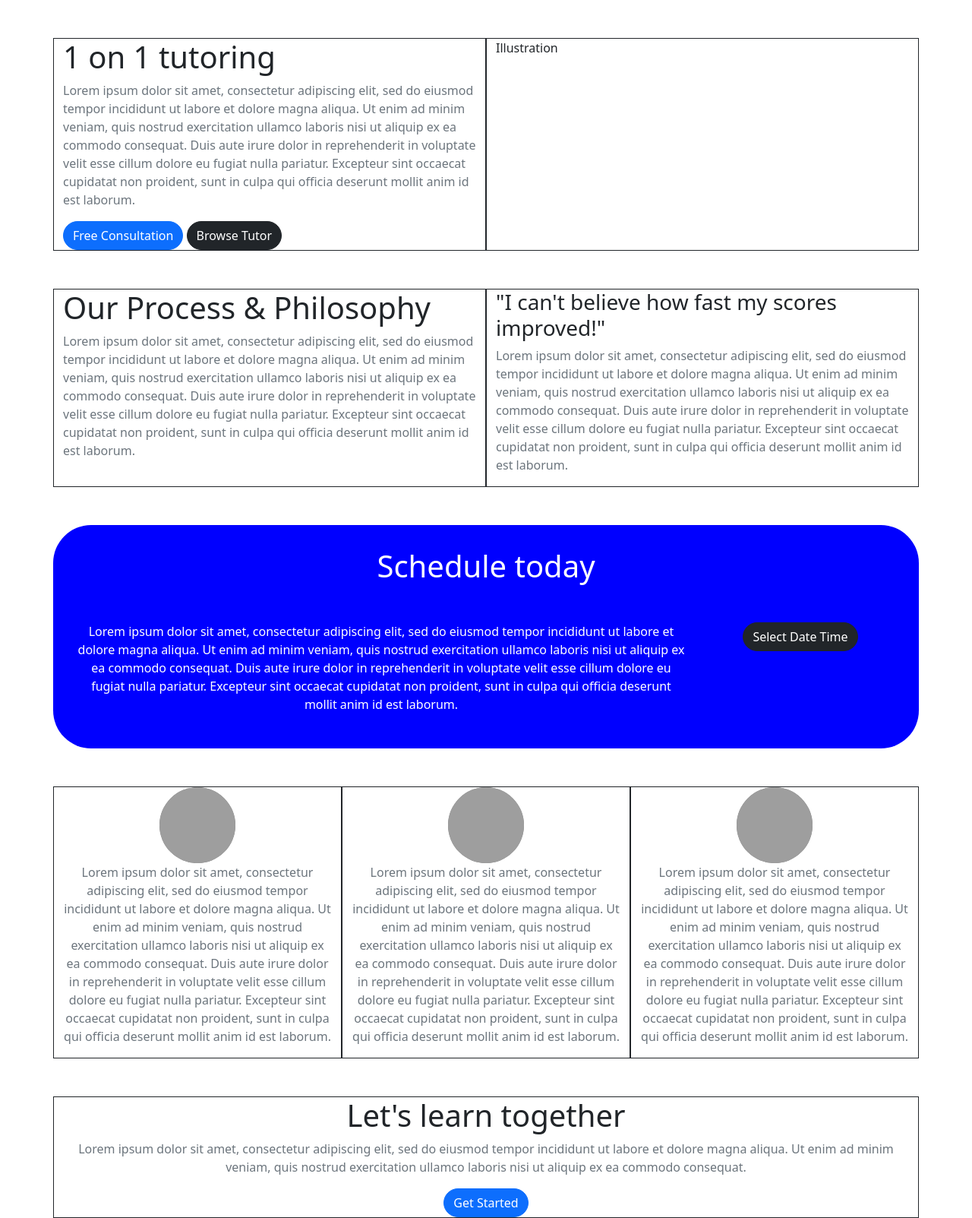
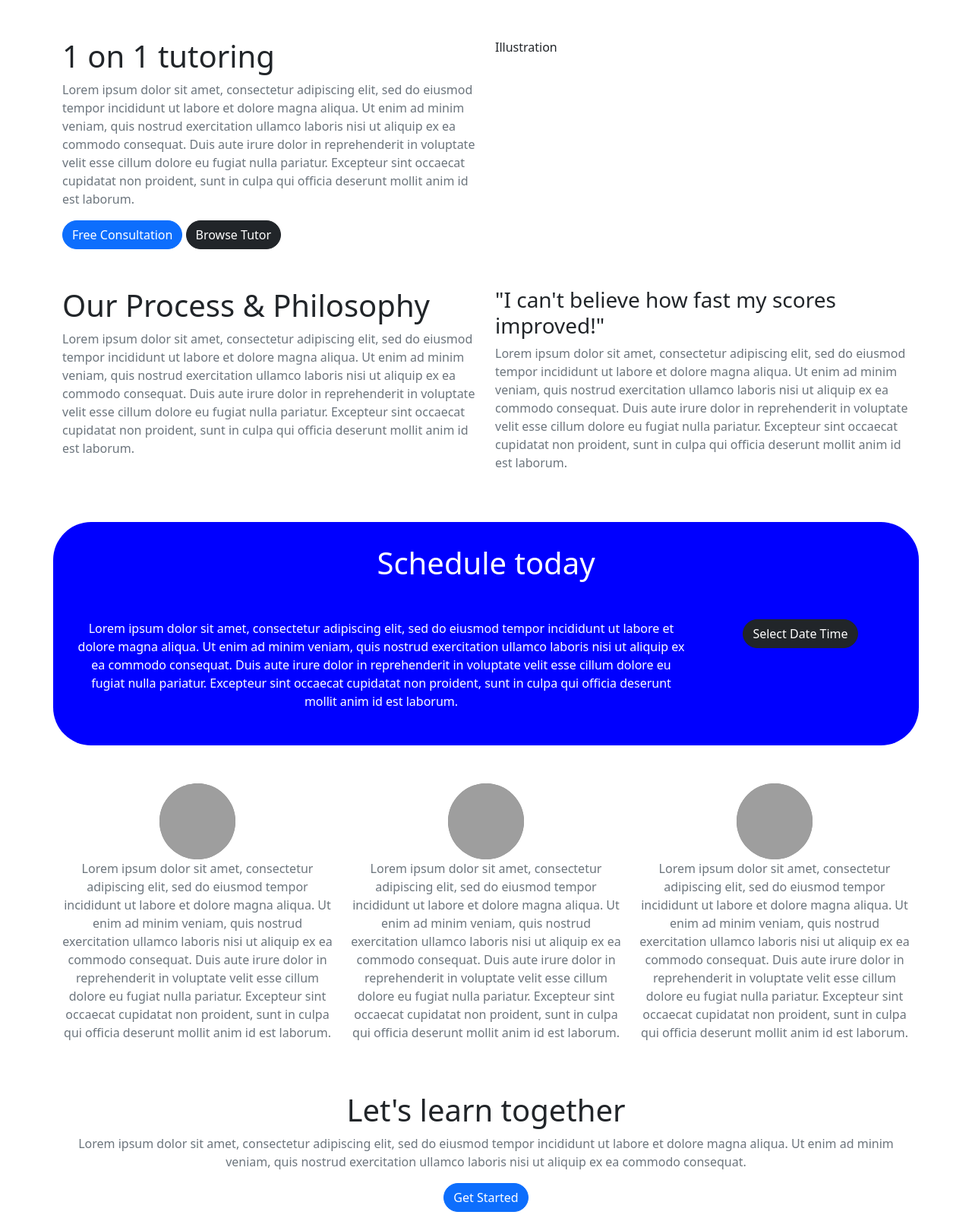
Before and after one commit to m-irsyad/belajar-git, a PHP site: page / in a window 1280 px wide. Shown: the whole page at 76% size. Run offline with PHP 8.4, Linux system fonts and the light colour scheme; grey boxes are pictures that could not be loaded.

Commit message:
Update index.php

```diff
--- a/index/index.php
+++ b/index/index.php
@@ -29,7 +29,7 @@
 <body>
 	<div class="container">
 		<div class="row">
-			<div class="col" style="border:solid 1px">
+			<div class="col">
 				<h1>1 on 1 tutoring</h1>
 				<p class="text-muted">
 				Lorem ipsum dolor sit amet, consectetur adipiscing elit, sed do eiusmod tempor incididunt ut labore et dolore magna aliqua. Ut enim ad minim veniam, quis nostrud exercitation ullamco laboris nisi ut aliquip ex ea commodo consequat. Duis aute irure dolor in reprehenderit in voluptate velit esse cillum dolore eu fugiat nulla pariatur. Excepteur sint occaecat cupidatat non proident, sunt in culpa qui officia deserunt mollit anim id est laborum.
@@ -37,18 +37,18 @@
 				<button type="button" class="btn btn-primary" id="round-btn">Free Consultation</button>
 				<button type="button" class="btn btn-dark" id="round-btn">Browse Tutor</button>
 			</div>
-			<div class="col" style="border:solid 1px">
+			<div class="col">
 			Illustration
 			</div>
 		</div>
 		<div class="row">
-			<div class="col" style="border:solid 1px">
+			<div class="col">
 			<h1>Our Process & Philosophy</h1>
 			<p class="text-muted">
 				Lorem ipsum dolor sit amet, consectetur adipiscing elit, sed do eiusmod tempor incididunt ut labore et dolore magna aliqua. Ut enim ad minim veniam, quis nostrud exercitation ullamco laboris nisi ut aliquip ex ea commodo consequat. Duis aute irure dolor in reprehenderit in voluptate velit esse cillum dolore eu fugiat nulla pariatur. Excepteur sint occaecat cupidatat non proident, sunt in culpa qui officia deserunt mollit anim id est laborum.
 			</p>
 			</div>
-			<div class="col" style="border:solid 1px">
+			<div class="col">
 			<h3>"I can't believe how fast my scores improved!"</h1>
 			<p class="text-muted">
 				Lorem ipsum dolor sit amet, consectetur adipiscing elit, sed do eiusmod tempor incididunt ut labore et dolore magna aliqua. Ut enim ad minim veniam, quis nostrud exercitation ullamco laboris nisi ut aliquip ex ea commodo consequat. Duis aute irure dolor in reprehenderit in voluptate velit esse cillum dolore eu fugiat nulla pariatur. Excepteur sint occaecat cupidatat non proident, sunt in culpa qui officia deserunt mollit anim id est laborum.
@@ -71,19 +71,19 @@
 			</div>
 		</div>
 		<div class="row center">
-			<div class="col" style="border:solid 1px">
+			<div class="col">
 				<img src="../imgs/user.png" alt="" srcset="" class="rounded-circle team">
 				<p class="text-muted">
 					Lorem ipsum dolor sit amet, consectetur adipiscing elit, sed do eiusmod tempor incididunt ut labore et dolore magna aliqua. Ut enim ad minim veniam, quis nostrud exercitation ullamco laboris nisi ut aliquip ex ea commodo consequat. Duis aute irure dolor in reprehenderit in voluptate velit esse cillum dolore eu fugiat nulla pariatur. Excepteur sint occaecat cupidatat non proident, sunt in culpa qui officia deserunt mollit anim id est laborum.
 				</p>
 			</div>
-			<div class="col" style="border:solid 1px">
+			<div class="col">
 				<img src="../imgs/user.png" alt="" srcset="" class="rounded-circle team">
 				<p class="text-muted">
 					Lorem ipsum dolor sit amet, consectetur adipiscing elit, sed do eiusmod tempor incididunt ut labore et dolore magna aliqua. Ut enim ad minim veniam, quis nostrud exercitation ullamco laboris nisi ut aliquip ex ea commodo consequat. Duis aute irure dolor in reprehenderit in voluptate velit esse cillum dolore eu fugiat nulla pariatur. Excepteur sint occaecat cupidatat non proident, sunt in culpa qui officia deserunt mollit anim id est laborum.
 				</p>
 			</div>
-			<div class="col" style="border:solid 1px">
+			<div class="col">
 				<img src="../imgs/user.png" alt="" srcset="" class="rounded-circle team">
 				<p class="text-muted">
 					Lorem ipsum dolor sit amet, consectetur adipiscing elit, sed do eiusmod tempor incididunt ut labore et dolore magna aliqua. Ut enim ad minim veniam, quis nostrud exercitation ullamco laboris nisi ut aliquip ex ea commodo consequat. Duis aute irure dolor in reprehenderit in voluptate velit esse cillum dolore eu fugiat nulla pariatur. Excepteur sint occaecat cupidatat non proident, sunt in culpa qui officia deserunt mollit anim id est laborum.
@@ -91,7 +91,7 @@
 			</div>
 		</div>
 		<div class="row">
-			<div class="col center" style="border:solid 1px">
+			<div class="col center">
 				<h1>Let's learn together</h1>
 				<p class="text-muted">
 					Lorem ipsum dolor sit amet, consectetur adipiscing elit, sed do eiusmod tempor incididunt ut labore et dolore magna aliqua. Ut enim ad minim veniam, quis nostrud exercitation ullamco laboris nisi ut aliquip ex ea commodo consequat.
```
